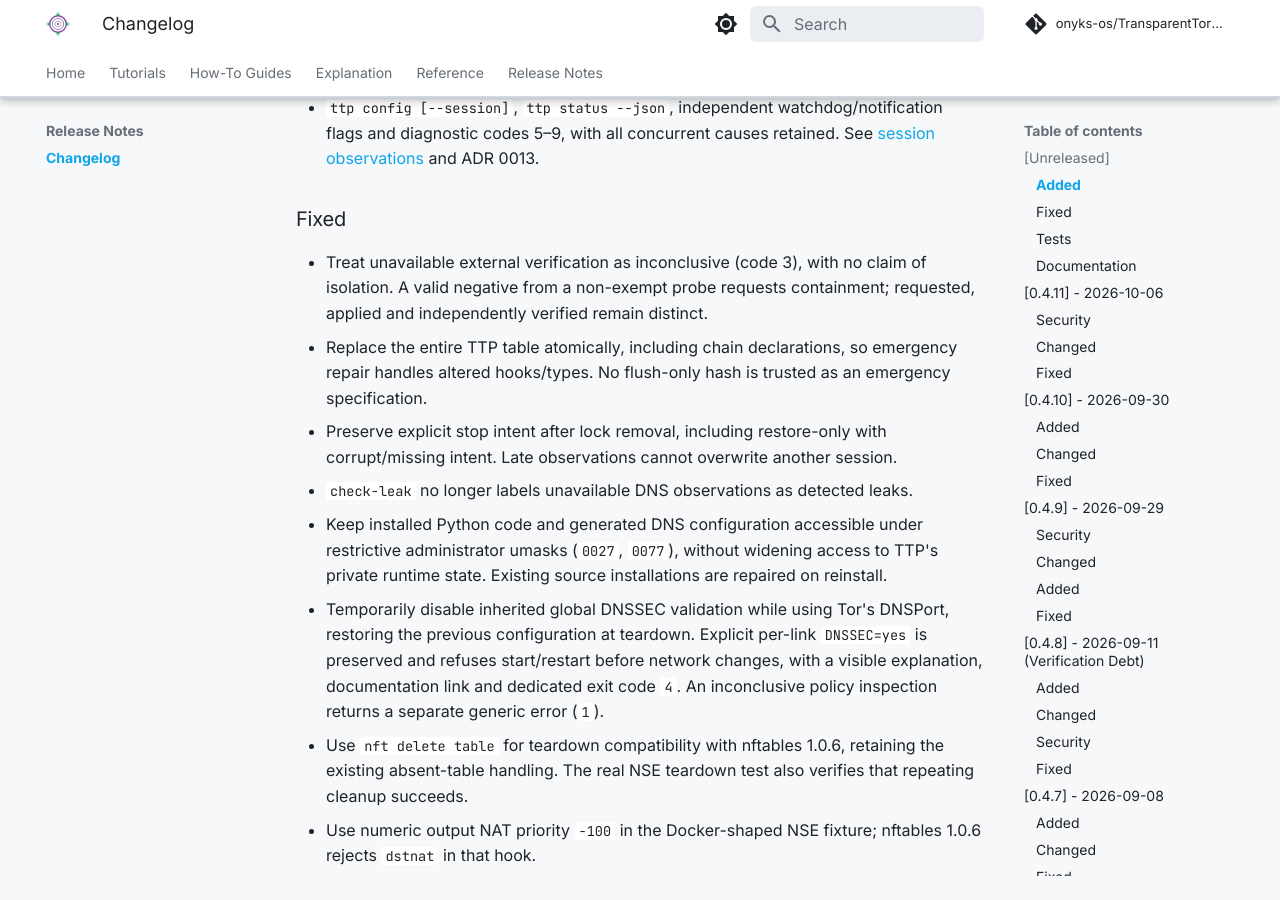
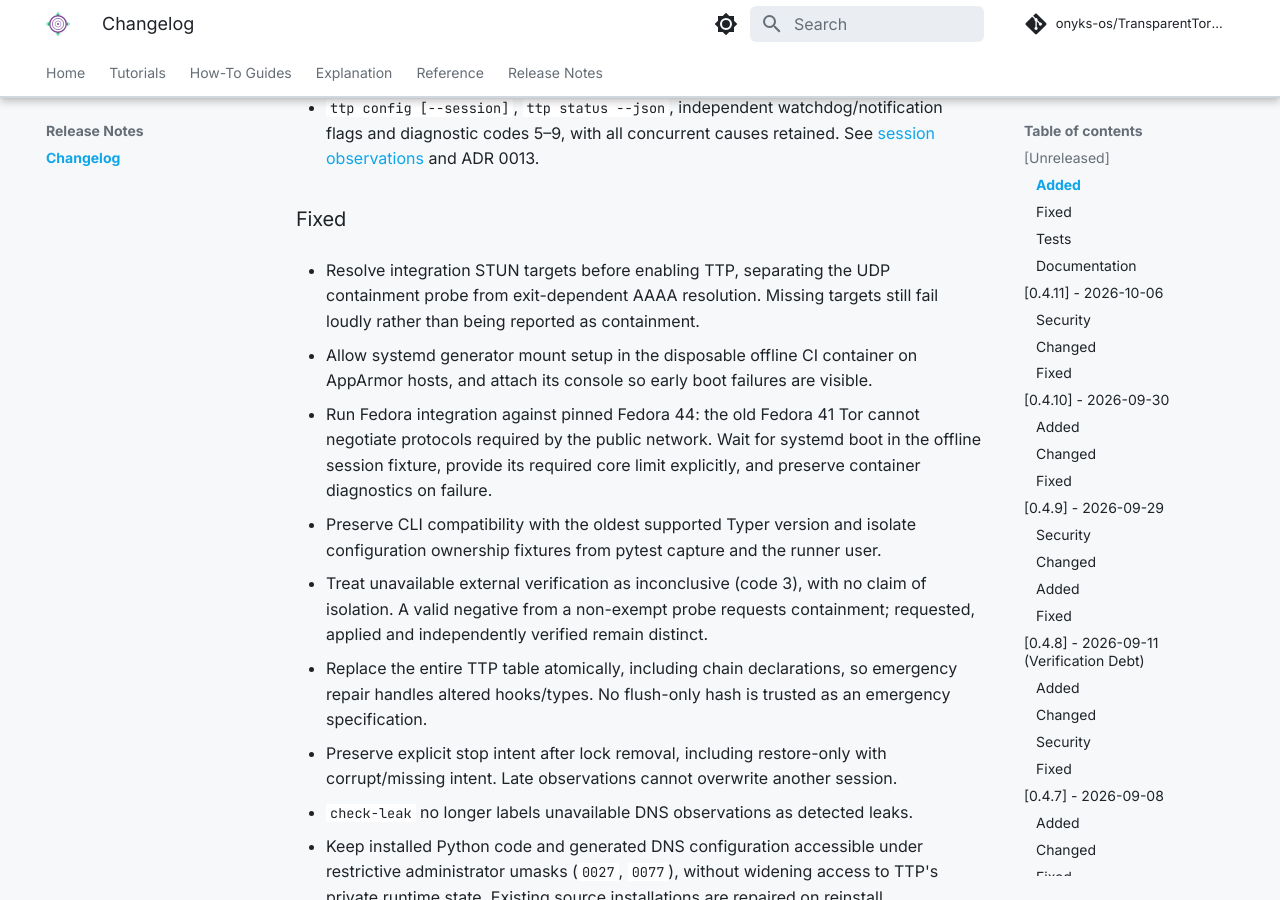
Before and after one commit to onyks-os/TransparentTorProxy, an MkDocs documentation site: the page built from docs/web/release-notes/changelog.md, in a window 1280 px wide and 900 px high, scrolled down 534 px. Built offline with MkDocs 1.6.1 and Material for MkDocs 9.7.7, drawn with Linux system fonts in a browser that asks for light colours; comment, search, counter and statistics services are not loaded.

Commit message:
docs: synchronize CI repair release notes
Signed-off-by: onyks-os <129986281+onyks-os@users.noreply.github.com>

```diff
--- a/docs/web/release-notes/changelog.md
+++ b/docs/web/release-notes/changelog.md
@@ -20,6 +20,21 @@ and this project adheres to [Semantic Versioning](https://semver.org/spec/v2.0.0
   [session observations](https://github.com/onyks-os/TransparentTorProxy/blob/main/docs/web/how-to/session-observations.md) and ADR 0013.
 
 ### Fixed
+
+- Resolve integration STUN targets before enabling TTP, separating the UDP
+  containment probe from exit-dependent AAAA resolution. Missing targets still
+  fail loudly rather than being reported as containment.
+
+- Allow systemd generator mount setup in the disposable offline CI container on
+  AppArmor hosts, and attach its console so early boot failures are visible.
+
+- Run Fedora integration against pinned Fedora 44: the old Fedora 41 Tor cannot
+  negotiate protocols required by the public network. Wait for systemd boot in
+  the offline session fixture, provide its required core limit explicitly, and
+  preserve container diagnostics on failure.
+
+- Preserve CLI compatibility with the oldest supported Typer version and isolate
+  configuration ownership fixtures from pytest capture and the runner user.
 
 - Treat unavailable external verification as inconclusive (code 3), with no
   claim of isolation. A valid negative from a non-exempt probe requests
```
